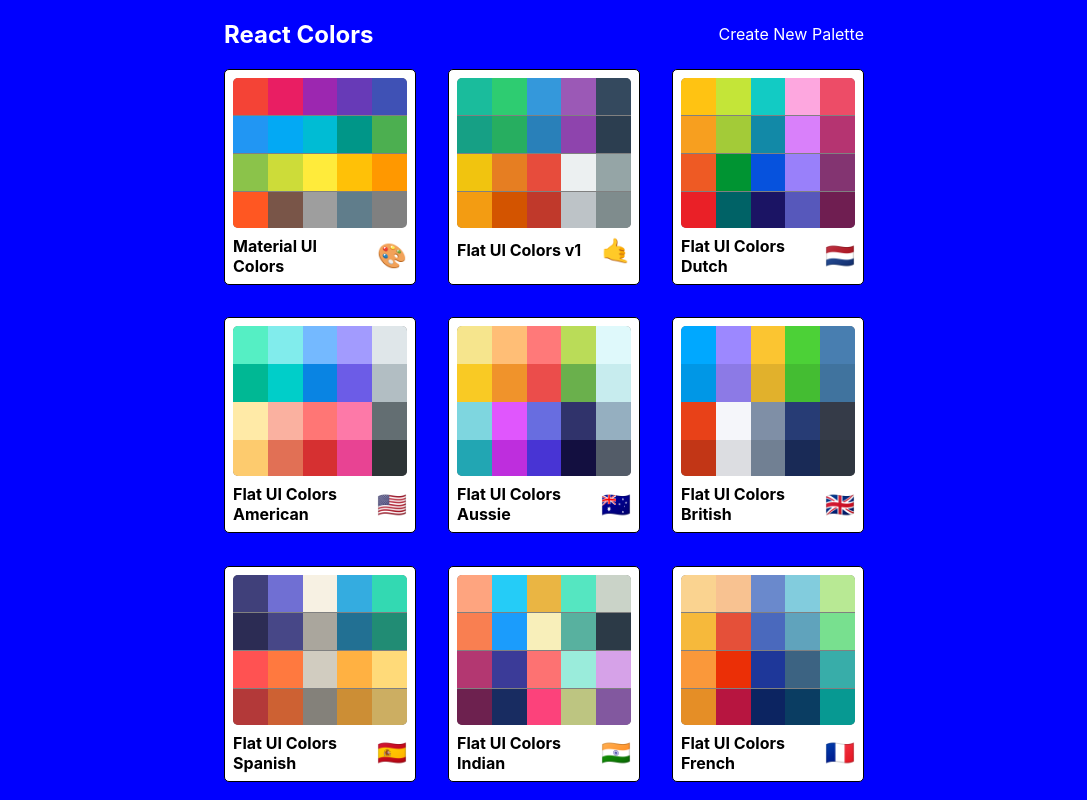
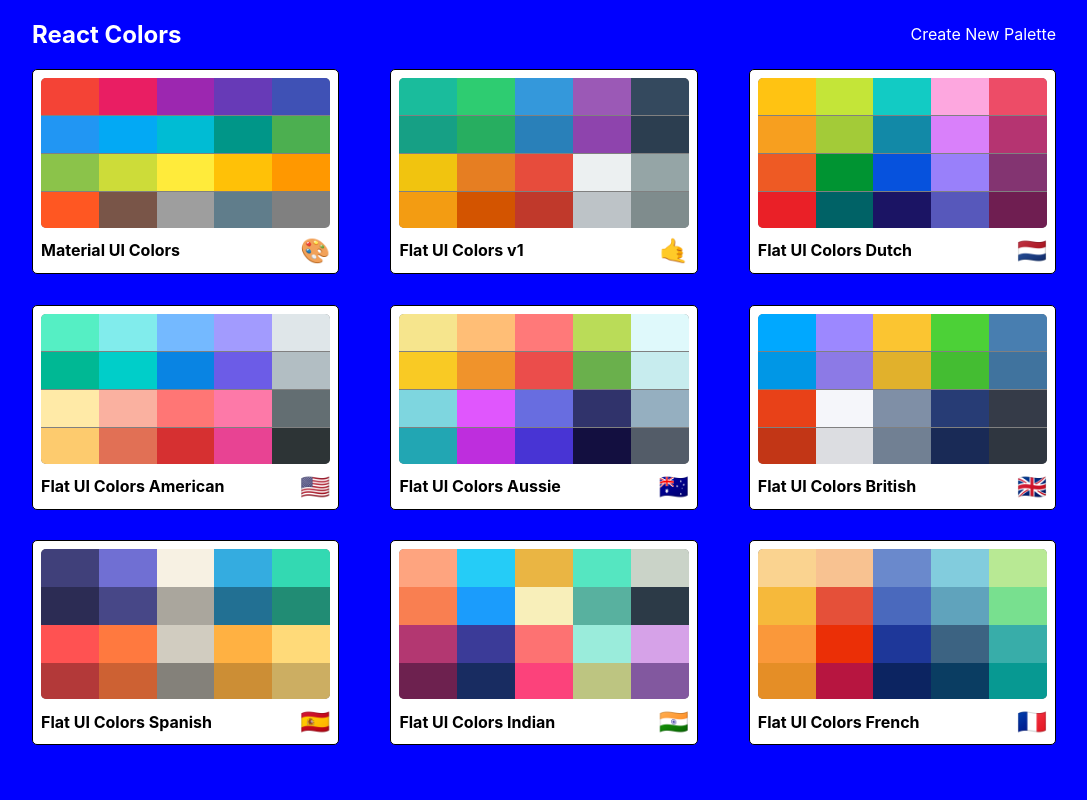
Before and after one commit to breczus/color-palette, a React (Create React App) app: page / in a window 1280 px wide. Shown: the whole page, without its empty margins (96-1183 px from the left). Built offline with nearby package versions, Linux system fonts and the light colour scheme.

Commit message:
make paletteList responsive

```diff
--- a/src/styles/PaletteListStyles.js
+++ b/src/styles/PaletteListStyles.js
@@ -1,3 +1,4 @@
+import Sizes from './Sizes';
 export default {
 	root: {
 		backgroundColor: 'blue',
@@ -13,6 +14,12 @@
 		alignItems: 'flex-start',
 		flexDirection: 'column',
 		flexWrap: 'wrap',
+		[Sizes.down('xl')]: {
+			width: '80%',
+		},
+		[Sizes.down('xs')]: {
+			width: '75%',
+		},
 	},
 	nav: {
 		display: 'flex',
@@ -32,5 +39,12 @@
 		display: 'grid',
 		gridTemplateColumns: 'repeat(3, 30%)',
 		gridGap: '5%',
+		[Sizes.down('md')]: {
+			gridTemplateColumns: 'repeat(2, 50%)',
+		},
+		[Sizes.down('xs')]: {
+			gridTemplateColumns: 'repeat(1, 100%)',
+			gridGap: '1.4rem',
+		},
 	},
 };
```
